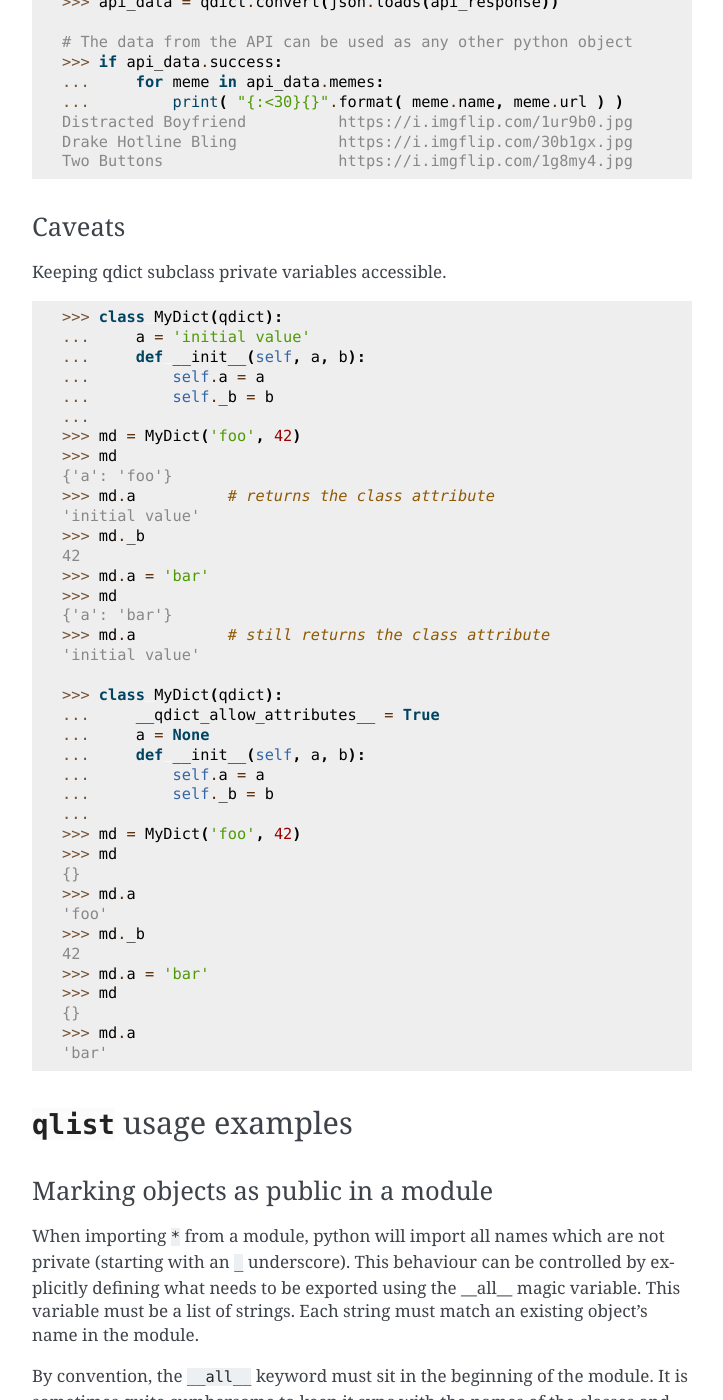
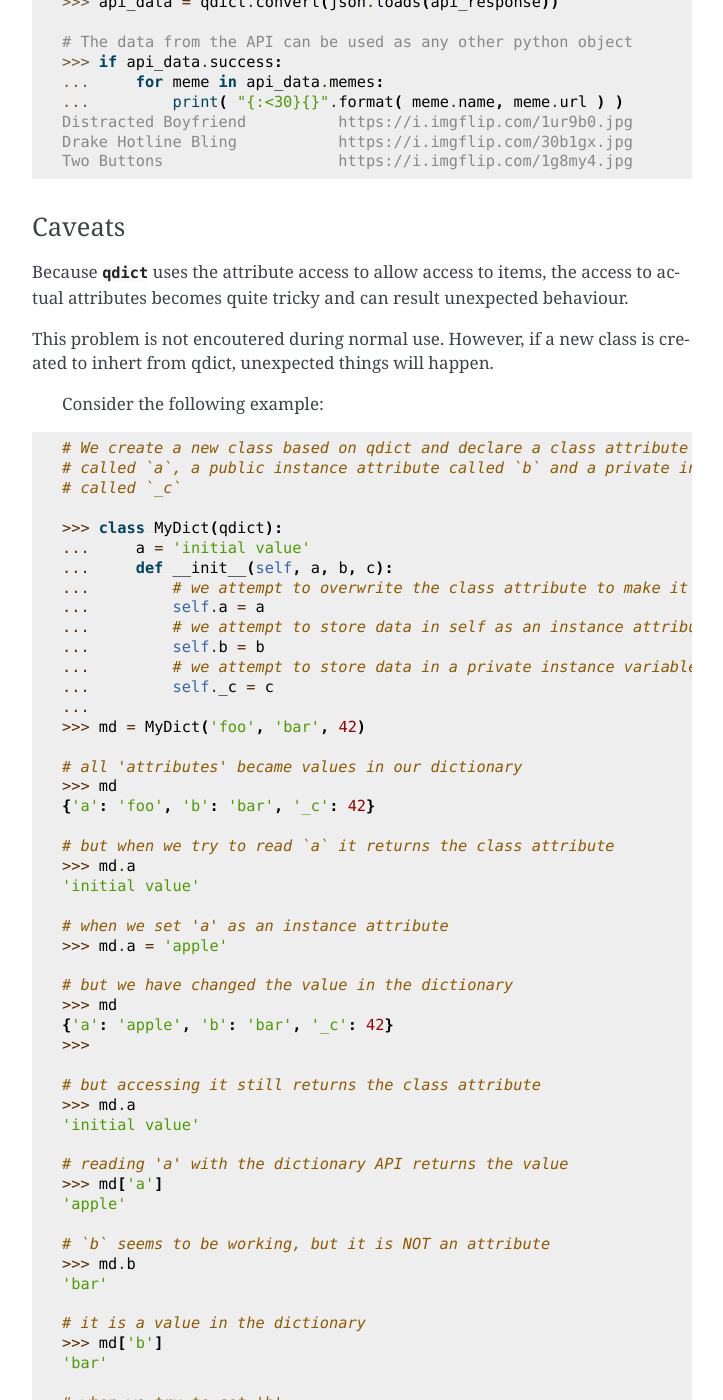
Before and after one commit to ultralightweight/qtils, a Sphinx documentation site: the page built from docs/tutorial/collections.rst, in a window 1280 px wide and 1400 px high, scrolled down 1505 px. Shown: the whole window, without its empty margins (388-1111 px from the left). Built offline with Sphinx 7.4.7, drawn with Linux system fonts in a browser that asks for light colours; some of the changed text lies outside the part shown.

Commit message:
Collection documentation improvements

```diff
--- a/docs/tutorial/collections.rst
+++ b/docs/tutorial/collections.rst
@@ -104,49 +104,146 @@ Let's load up some memes from imgflip using and endpoint, and list what we got.
 Caveats
 ----------
 
-Keeping qdict subclass private variables accessible.
+Because :class:`qdict` uses the attribute access to allow access to items,
+the access to actual attributes becomes quite tricky and can result unexpected
+behaviour.
+
+This problem is not encoutered during normal use. However, if a new class is created
+to inhert from qdict, unexpected things will happen.
+
+ Consider the following example:
+
+.. code-block:: python
+
+    # We create a new class based on qdict and declare a class attribute
+    # called `a`, a public instance attribute called `b` and a private instance attribute
+    # called `_c`
+
+    >>> class MyDict(qdict):
+    ...     a = 'initial value'
+    ...     def __init__(self, a, b, c):
+    ...         # we attempt to overwrite the class attribute to make it an instance attribute
+    ...         self.a = a
+    ...         # we attempt to store data in self as an instance attribute
+    ...         self.b = b
+    ...         # we attempt to store data in a private instance variable
+    ...         self._c = c
+    ...
+    >>> md = MyDict('foo', 'bar', 42)
+
+    # all 'attributes' became values in our dictionary
+    >>> md
+    {'a': 'foo', 'b': 'bar', '_c': 42}
+
+    # but when we try to read `a` it returns the class attribute
+    >>> md.a
+    'initial value'
+
+    # when we set 'a' as an instance attribute
+    >>> md.a = 'apple'
+
+    # but we have changed the value in the dictionary
+    >>> md
+    {'a': 'apple', 'b': 'bar', '_c': 42}
+    >>>
+
+    # but accessing it still returns the class attribute
+    >>> md.a
+    'initial value'
+
+    # reading 'a' with the dictionary API returns the value
+    >>> md['a']
+    'apple'
+
+    # `b` seems to be working, but it is NOT an attribute
+    >>> md.b
+    'bar'
+
+    # it is a value in the dictionary
+    >>> md['b']
+    'bar'
+
+    # when we try to set 'b'
+    >>> md.b = 'cat'
+
+    # we are changing the value in the dictionary
+    >>> md['b']
+    'cat'
+
+    # Same thing applies to `_c`, it seems to be working,
+    >>> md._c
+    42
+
+    # still, it is a value in the dictionary
+    >>> md['_c']
+    42
+
+
+To handle a scenario like this we have the ``__qdict_allow_attributes__`` attribute. When it's set
+to true, it will allow access to class attributes and private instance attributes (name starting with an
+underscore). Please note that there is a performance penalyt to this, because every write will have to
+check if the name exists either as a class attribute or within the instances ``__dict__``. This means two
+dictionary lookups for every attribute write.
+
 
 
 .. code-block:: python
 
-    >>> class MyDict(qdict):
-    ...     a = 'initial value'
-    ...     def __init__(self, a, b):
-    ...         self.a = a
-    ...         self._b = b
-    ...
-    >>> md = MyDict('foo', 42)
-    >>> md
-    {'a': 'foo'}
-    >>> md.a          # returns the class attribute
-    'initial value'
-    >>> md._b
-    42
-    >>> md.a = 'bar'
-    >>> md
-    {'a': 'bar'}
-    >>> md.a          # still returns the class attribute
-    'initial value'
+    # We are using the same class as in the previous example.
 
     >>> class MyDict(qdict):
     ...     __qdict_allow_attributes__ = True
     ...     a = None
-    ...     def __init__(self, a, b):
+    ...     def __init__(self, a, b, c):
     ...         self.a = a
-    ...         self._b = b
+    ...         self.b = b
+    ...         self._c = c
     ...
-    >>> md = MyDict('foo', 42)
+    >>> md = MyDict('foo', 'bar', 42)
+
+    # Only `b` ended up in the dictionary, because it's not private.
     >>> md
-    {}
+    {'b': 'bar'}
+
+    # reading `a` correctly returns value
     >>> md.a
     'foo'
-    >>> md._b
+
+    # when we set 'a' as an instance attribute
+    >>> md.a = 'apple'
+
+    # we actually set an instance attribute
+    >>> md
+    {'b': 'bar'}
+
+    # accessing correctly returns the value we set
+    >>> md.a
+    'apple'
+
+    # reading 'a' with the dictionary API raises KeyError
+    >>> md['a']
+    Traceback (most recent call last):
+    ...
+    KeyError: 'a'
+
+    # `b` seems to be working, but it's still NOT an attribute
+    >>> md.b
+    'bar'
+
+    # it is a value in the dictionary
+    >>> md['b']
+    'bar'
+
+    # `_c` works as expected
+    >>> md._c
     42
-    >>> md.a = 'bar'
-    >>> md
-    {}
-    >>> md.a
-    'bar'
+
+    # and it is also NOT in the dictionary
+    >>> md['_c']
+    Traceback (most recent call last):
+    ...
+    KeyError: '_c'
+
 
 
 
@@ -202,6 +299,30 @@ Consider the following example:
 :class:`ObjectDict` usage examples
 ===================================
 
+The main function of ObjectDict is
+
+Registering a function with :meth:`ObjectDict.register` decorator:
+Registering a class with :meth:`ObjectDict.register` decorator:
+
+
+.. code-block:: python
+
+
+    >>> my_dir = ObjectDict()
+
+    >>> @my_dir.register
+    ... def foo(self): pass
+
+    >>> my_dir['foo']
+    <function foo at ...>
+
+
+    >>> @my_dir.register
+    ... class Bar(object): pass
+
+    >>> my_dir['Bar']
+    <class '__main__.Bar'>
+
 
 
 .. _tut_qenum:
```
Also changed, not shown: 1 other file.
